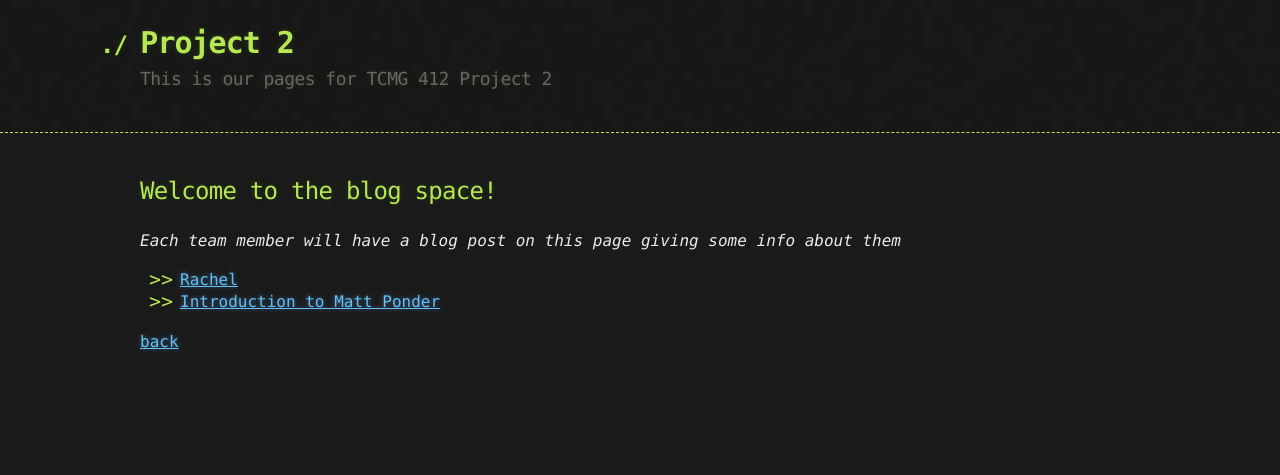
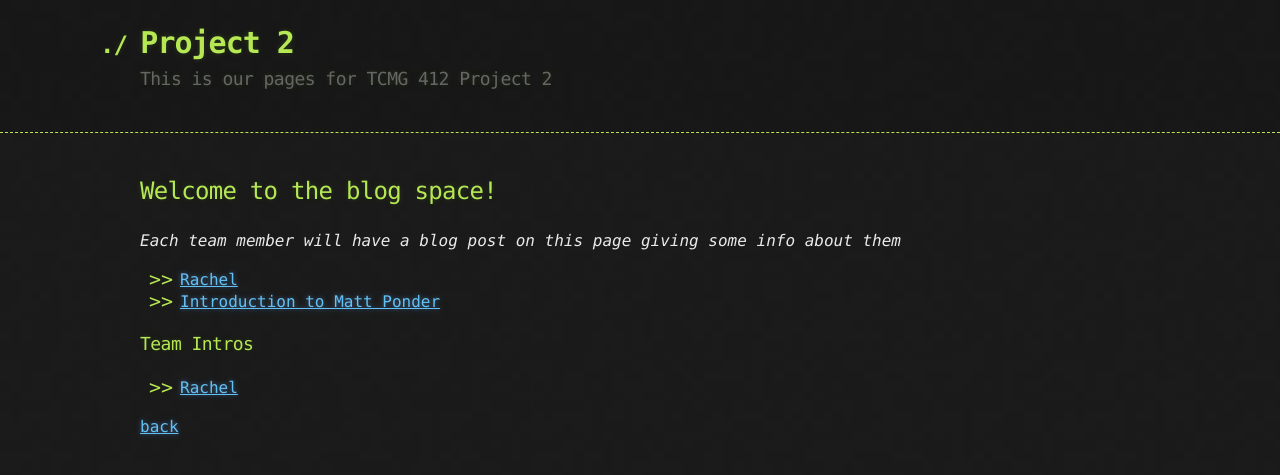
Before and after one commit to Spring22TCMG412Group4/Project2, a Jekyll site: the page built from postspace.md, in a window 1280 px wide. Shown: the top 475 px of the page. Built offline with Jekyll 4.4.1, drawn with Linux system fonts in a browser that asks for light colours; our own code applies the rules of GitHub Pages for plain Markdown files.

Commit message:
Update postspace.md

```diff
--- a/postspace.md
+++ b/postspace.md
@@ -15,4 +15,13 @@ about them_
   {% endfor %}
 </ul>
 
+{% for tag in site.tags %}
+  <h3>{{ tag[0] }}</h3>
+  <ul>
+    {% for post in tag[1] %}
+      <li><a href="/Project2{{ post.url }}">{{ post.title }}</a></li>
+    {% endfor %}
+  </ul>
+{% endfor %}
+
 [back](./)
```
